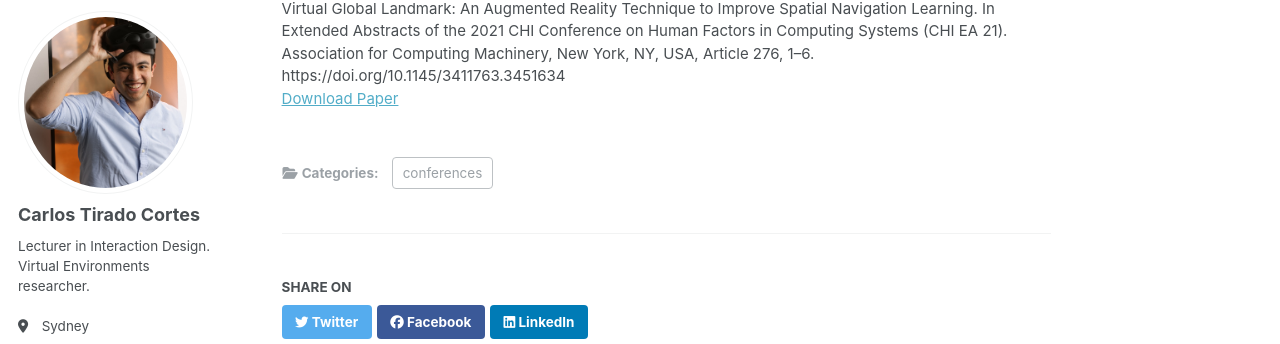
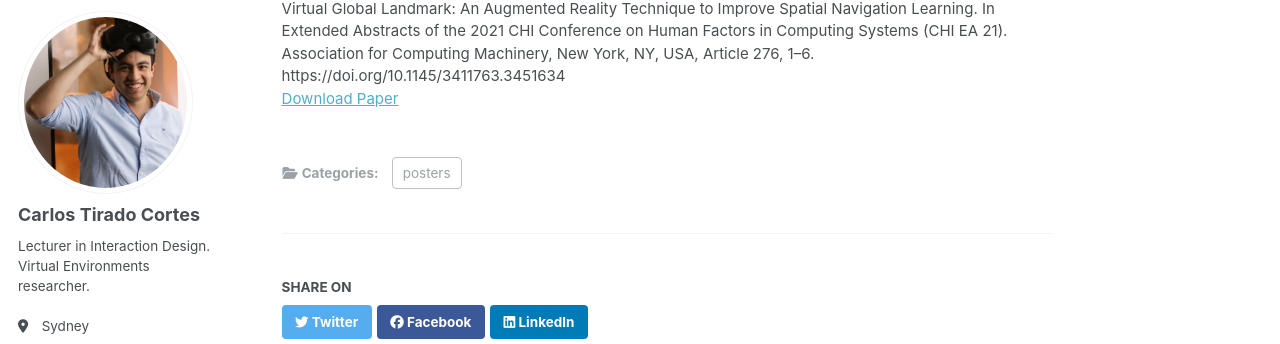
Before and after one commit to catiradocortes/catiradocortes.github.io, a Jekyll site: the page built from _publications/landmark.md, in a window 1280 px wide and 900 px high, scrolled down 535 px. Shown: the part 95-439 px from the top of the window. Built offline with Jekyll 4.4.1, drawn with Linux system fonts in a browser that asks for light colours; some web fonts are replaced.

Commit message:
Updated tags.

```diff
--- a/_publications/landmark.md
+++ b/_publications/landmark.md
@@ -1,7 +1,7 @@
 ---
 title: "Virtual Global Landmark: An Augmented Reality Technique to Improve Spatial Navigation Learning"
 collection: publications
-category: conferences
+category: posters
 permalink: /publication/landmark
 excerpt: ''
 date: 2021-05-08
```
Also changed, not shown: _publications/IEEE_VR.md (+2 -0 lines).
